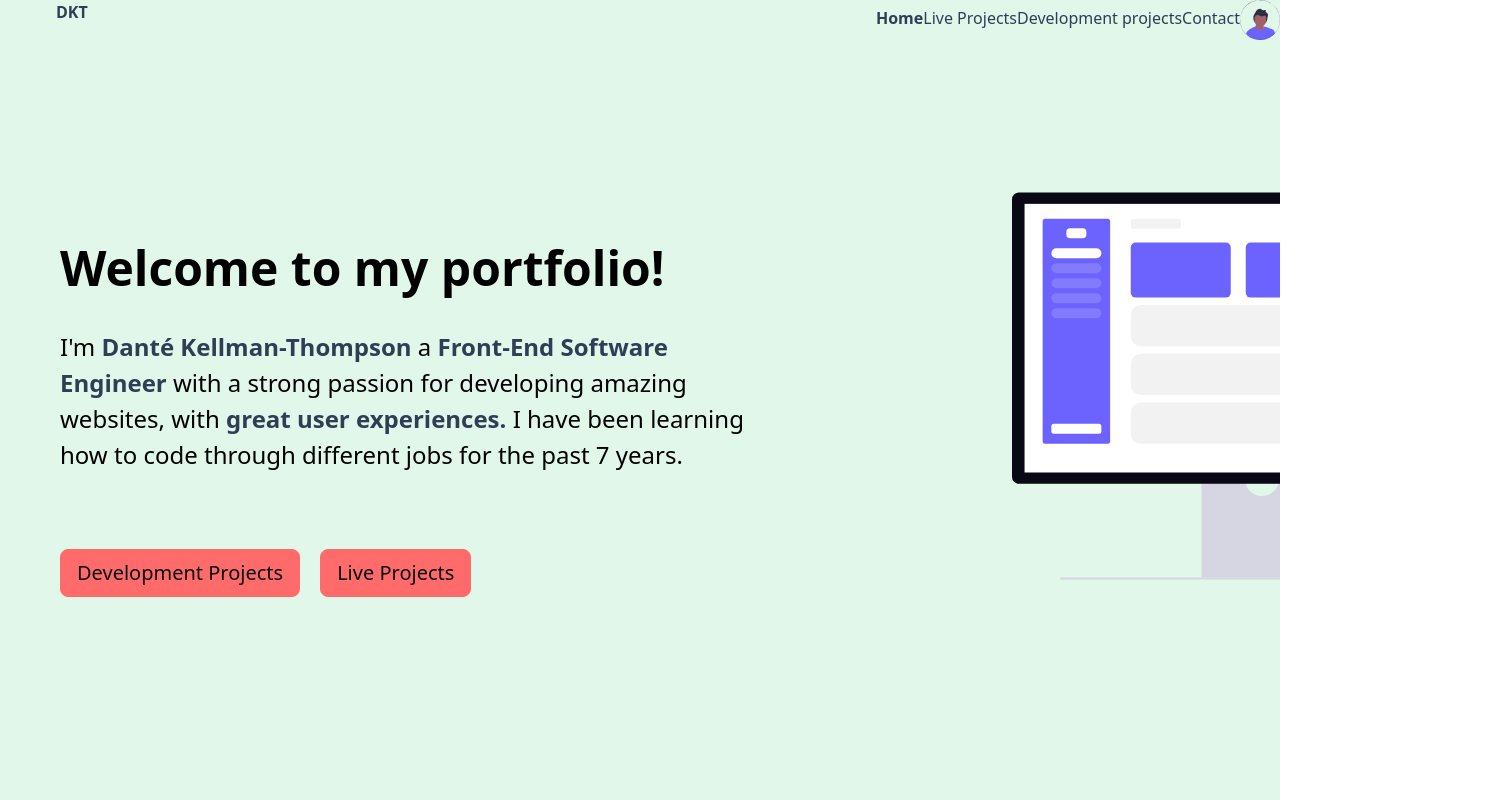
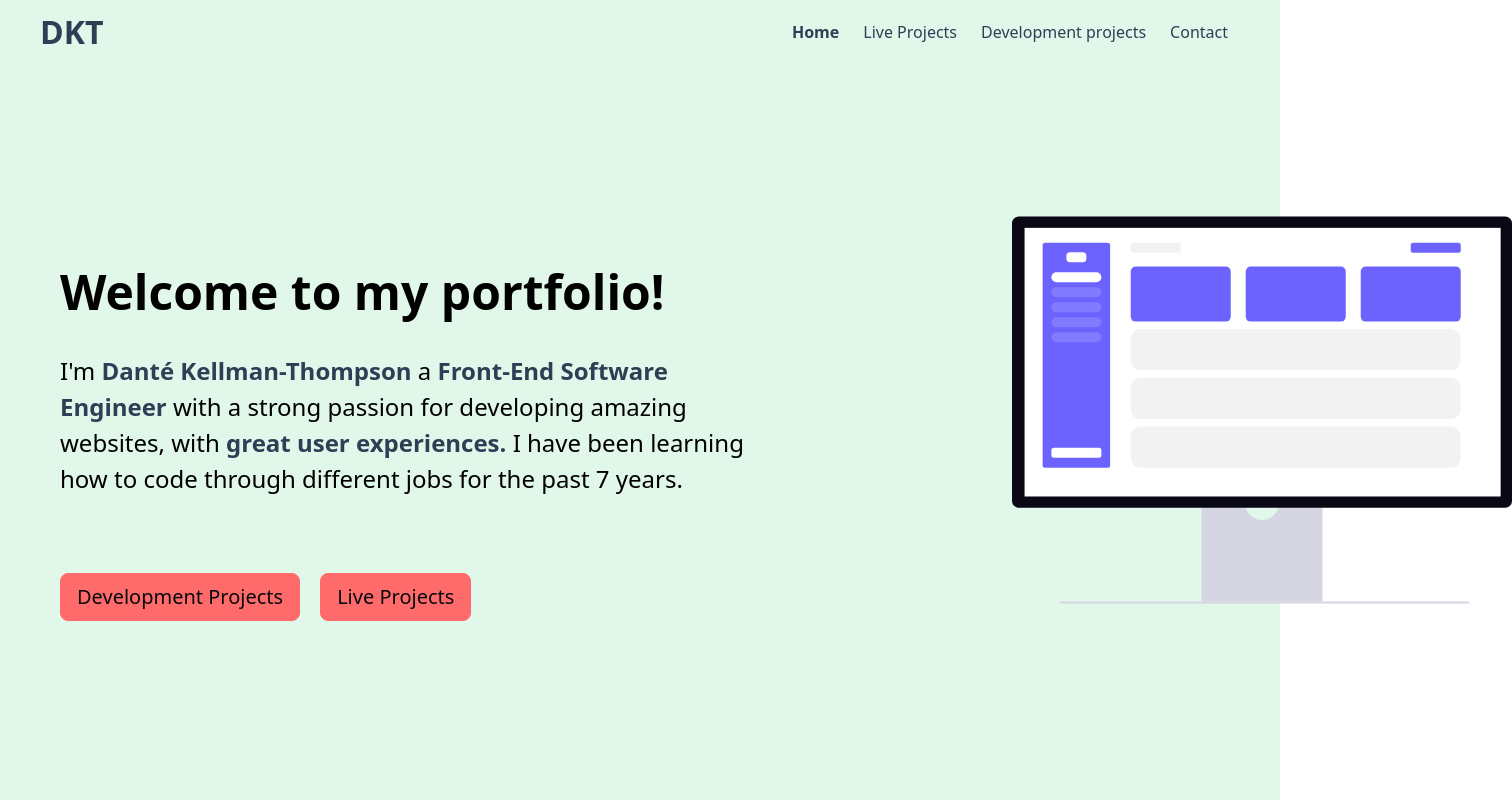
Before and after one commit to DKT15/dkt-react-portfolio, a React (Vite) app: page / in a window 1280 px wide. Shown: the top 800 px of the page, 1512 px wide, since content can reach past the window. Built offline with nearby package versions, Linux system fonts and the light colour scheme.

Commit message:
added to the code.

```diff
--- a/src/App.css
+++ b/src/App.css
@@ -1,17 +1,15 @@
-html {
+* {
   /* this makes sure the padding and the border is included in the box sizing */
   box-sizing: border-box;
-  overflow-x: hidden;
+  padding: 0;
+  margin: 0;
 }
 
-html body {
-  padding: 0;
-  margin: 0;
-  overflow-x: inherit;
+html {
+  scroll-behavior: smooth;
 }
 
 #root {
-  min-height: 100vh;
   background-color: #e0f7e9;
 }
 
--- a/src/components/Navbar.jsx
+++ b/src/components/Navbar.jsx
@@ -13,36 +13,35 @@ export default function Navbar() {
       <Link to="/" className="navbar-brand">
         DKT
       </Link>
-      <nav className="porfolio-nav">
+      <nav>
         <NavLink
           to="/"
           style={({ isActive }) => (isActive ? navStyling : null)}
+          className="nav-link"
         >
           Home
         </NavLink>
         <NavLink
           to="/liveprojects"
           style={({ isActive }) => (isActive ? navStyling : null)}
+          className="nav-link"
         >
           Live Projects
         </NavLink>
         <NavLink
           to="/developmentprojects"
           style={({ isActive }) => (isActive ? navStyling : null)}
+          className="nav-link"
         >
           Development projects
         </NavLink>
         <NavLink
           to="/contact"
           style={({ isActive }) => (isActive ? navStyling : null)}
+          className="nav-link"
         >
           Contact
         </NavLink>
-        <img
-          className="avatar__image"
-          src="./assets/images/avatar-image.svg"
-          alt=""
-        ></img>
       </nav>
     </header>
   );
--- a/src/index.css
+++ b/src/index.css
@@ -1,3 +1,4 @@
 #root {
     background-color: #e0f7e9;
+    height: 100vh;
 }
--- a/src/styles/Jumbotron.css
+++ b/src/styles/Jumbotron.css
@@ -1,5 +1,4 @@
 .hero__section {
-    height: 885px;
     max-height: 100%;
     color: black;
     background-color: #e0f7e9;
--- a/src/styles/Navbar.css
+++ b/src/styles/Navbar.css
@@ -4,8 +4,12 @@
 
 header {
     display: flex;
-    flex-direction: row;
     justify-content: space-between;
+    align-items: center;
+    width: 100%;
+    max-width: 1200px;
+    margin: 0 auto;
+    padding: 8px 0;
 }
 
 a {
@@ -13,22 +17,24 @@ a {
     color: #2f3e55 !important;
 }
 
+a:hover {
+    text-decoration: underline;
+}
+
 .navbar-brand {
     color: #2f3e55 !important;
     font-weight: 700;
-    padding-left: 56px;
+    font-size: 32px !important;
 }
 
-.navbar-collapse {
+nav {
     display: flex;
-    justify-content: right !important;
 }
 
-.avatar__image {
-    height: 40px;
-    width: 40px;
-    cursor: not-allowed;
+.nav-link {
+    padding: 0 12px !important;
 }
+
 
 /* MEDIA QUERIES START */
 
@@ -81,10 +87,6 @@ a {
         font-size: 14px;
         margin-right: 36px !important;
     }
-
-    .avatar__image {
-        display: none !important;
-    }
 }
 
 /*MEDIA QUERIES END */
```
